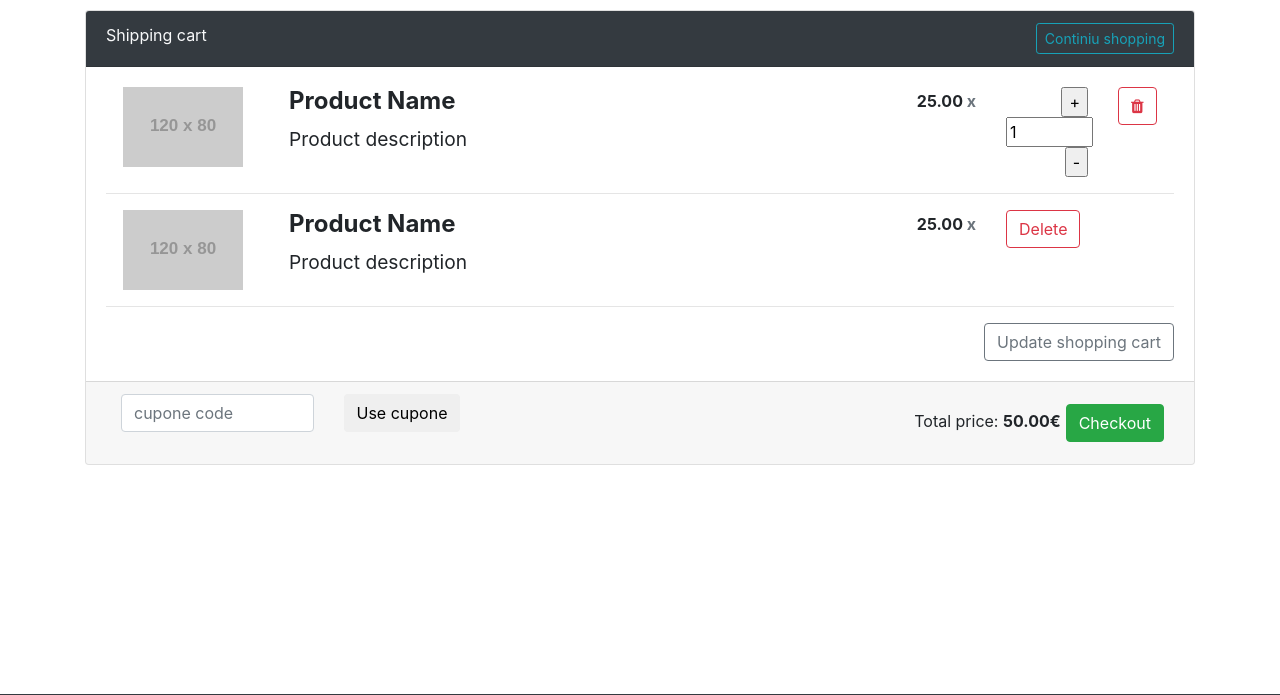
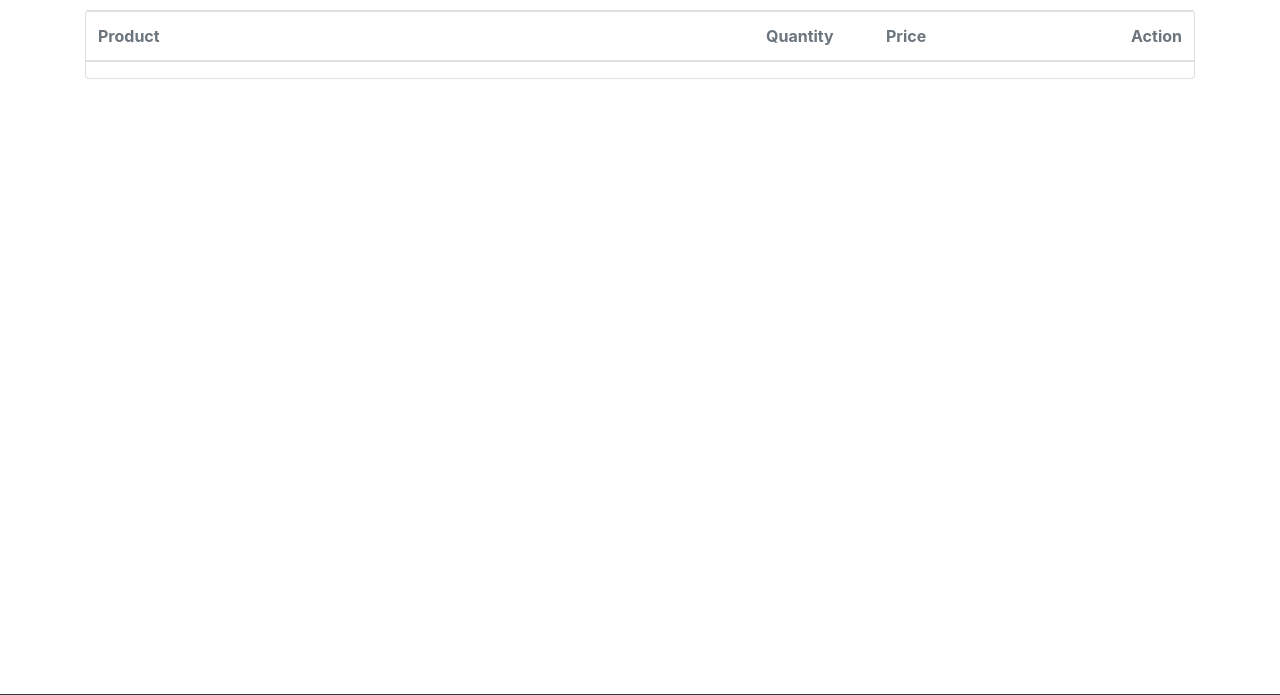
Before and after one commit to patni1992/django-ecommerce, a Django app: page /cart/detail in a window 1280 px wide. Shown: the part 56-751 px from the top of the page. Run offline with Django 3.2, Linux system fonts and the light colour scheme; grey boxes labelled with a size stand in for pictures from a placeholder-image service; lists and menus that the app fills with data are empty; some libraries are stand-ins or nearby versions.

Commit message:
change look of cart detail page, add dynamic data

```diff
--- a/cart/cart.py
+++ b/cart/cart.py
@@ -51,7 +51,7 @@ class Cart:
     def __next__(self):
         if self.current < self.length:
             product = self.products[self.current]
-            product.quantity = self.items[str(product.id)].quantity
+            product.quantity = self.items[str(product.id)]['quantity']
             product.total_price = product.price * product.quantity
             self.current+=1
             return product
--- a/cart/templates/cart/detail.html
+++ b/cart/templates/cart/detail.html
@@ -1,96 +1,55 @@
-
-
-{% extends "shop/base.html" %}
-{% block content %}
+ {% extends "shop/base.html" %} {% block content %}
 <div class="container">
-   <div class="card shopping-cart">
-            <div class="card-header bg-dark text-light">
-                Shipping cart
-                <a href="" class="btn btn-outline-info btn-sm pull-right">Continiu shopping</a>
-                <div class="clearfix"></div>
-            </div>
-            <div class="card-body">
-                    <!-- PRODUCT -->
-                    <div class="row">
-                        <div class="col-12 col-sm-12 col-md-2 text-center">
-                                <img class="img-responsive" src="http://placehold.it/120x80" alt="prewiew" width="120" height="80">
+    <div class="card">
+        <table class="table table-hover shopping-cart-wrap">
+            <thead class="text-muted">
+                <tr>
+                    <th scope="col">Product</th>
+                    <th scope="col" width="120">Quantity</th>
+                    <th scope="col" width="120">Price</th>
+                    <th scope="col" width="200" class="text-right">Action</th>
+                </tr>
+            </thead>
+            <tbody>
+                {% for item in cart %}
+                <tr>
+                    <td>
+                        <figure class="media">
+                            <div class="img-wrap">
+                                <img width="200" src="{{ item.main_image.url }}" class="img-thumbnail img-sm">
+                            </div>
+                            <figcaption class="media-body ml-5">
+                                <h6 class="title text-truncate">{{ item.name }}</h6>
+                                <dl class="param param-inline small">
+                                    <dt>Description: </dt>
+                                    <dd>{{ item.description|truncatechars:180 }} </dd>
+                                </dl>
+                            </figcaption>
+                        </figure>
+                    </td>
+                    <td>
+                            <select class="form-control">
+                                    {% for i in "xxxxxxxxxx" %}
+                                        <option {% if  forloop.counter  == item.quantity %} selected="selected" {% endif %}> {{ forloop.counter }}</option>
+                                    {% endfor %}
+                            </select>
+                    </td>
+                    <td>
+                        <div class="price-wrap">
+                            <var class="price"> ${{ item.total_price }}</var>
+                            <small class="text-muted">(${{ item.price }})</small>
                         </div>
-                        <div class="col-12 text-sm-center col-sm-12 text-md-left col-md-6">
-                            <h4 class="product-name"><strong>Product Name</strong></h4>
-                            <h4>
-                                <small>Product description</small>
-                            </h4>
-                        </div>
-                        <div class="col-12 col-sm-12 text-sm-center col-md-4 text-md-right row">
-                            <div class="col-3 col-sm-3 col-md-6 text-md-right" style="padding-top: 5px">
-                                <h6><strong>25.00 <span class="text-muted">x</span></strong></h6>
-                            </div>
-                            <div class="col-4 col-sm-4 col-md-4">
-                                <div class="quantity">
-                                    <input type="button" value="+" class="plus">
-                                    <input type="number" step="1" max="99" min="1" value="1" title="Qty" class="qty"
-                                           size="4">
-                                    <input type="button" value="-" class="minus">
-                                </div>
-                            </div>
-                            <div class="col-2 col-sm-2 col-md-2 text-right">
-                                <button type="button" class="btn btn-outline-danger btn-xs">
-                                    <i class="fa fa-trash" aria-hidden="true"></i>
-                                </button>
-                            </div>
-                        </div>
-                    </div>
-                    <hr>
-                    <!-- END PRODUCT -->
-                    <!-- PRODUCT -->
-                    <div class="row">
-                        <div class="col-12 col-sm-12 col-md-2 text-center">
-                                <img class="img-responsive" src="http://placehold.it/120x80" alt="prewiew" width="120" height="80">
-                        </div>
-                        <div class="col-12 text-sm-center col-sm-12 text-md-left col-md-6">
-                            <h4 class="product-name"><strong>Product Name</strong></h4>
-                            <h4>
-                                <small>Product description</small>
-                            </h4>
-                        </div>
-                        <div class="col-12 col-sm-12 text-sm-center col-md-4 text-md-right row">
-                            <div class="col-3 col-sm-3 col-md-6 text-md-right" style="padding-top: 5px">
-                                <h6><strong>25.00 <span class="text-muted">x</span></strong></h6>
-                            </div>
-
-                            <div class="col-2 col-sm-2 col-md-2 text-right">
-                                <button type="button" class="btn btn-outline-danger btn-xs">
-                                   Delete
-                                </button>
-                            </div>
-                        </div>
-                    </div>
-                    <hr>
-                    <!-- END PRODUCT -->
-                <div class="pull-right">
-                    <a href="" class="btn btn-outline-secondary pull-right">
-                        Update shopping cart
-                    </a>
-                </div>
-            </div>
-            <div class="card-footer">
-                <div class="coupon col-md-5 col-sm-5 no-padding-left pull-left">
-                    <div class="row">
-                        <div class="col-6">
-                            <input type="text" class="form-control" placeholder="cupone code">
-                        </div>
-                        <div class="col-6">
-                            <input type="submit" class="btn btn-default" value="Use cupone">
-                        </div>
-                    </div>
-                </div>
-                <div class="pull-right" style="margin: 10px">
-                    <a href="" class="btn btn-success pull-right">Checkout</a>
-                    <div class="pull-right" style="margin: 5px">
-                        Total price: <b>50.00€</b>
-                    </div>
-                </div>
-            </div>
-        </div>
+                    </td>
+                    <td class="text-right">
+                        <a title="" href="" class="btn btn-outline-success" data-toggle="tooltip" data-original-title="Save to Wishlist">
+                            <i class="fa fa-heart"></i>
+                        </a>
+                        <a href="" class="btn btn-outline-danger"> × Remove</a>
+                    </td>
+                </tr>
+                {% endfor %}
+            </tbody>
+        </table>
+    </div>
 </div>
 {% endblock %}
```
